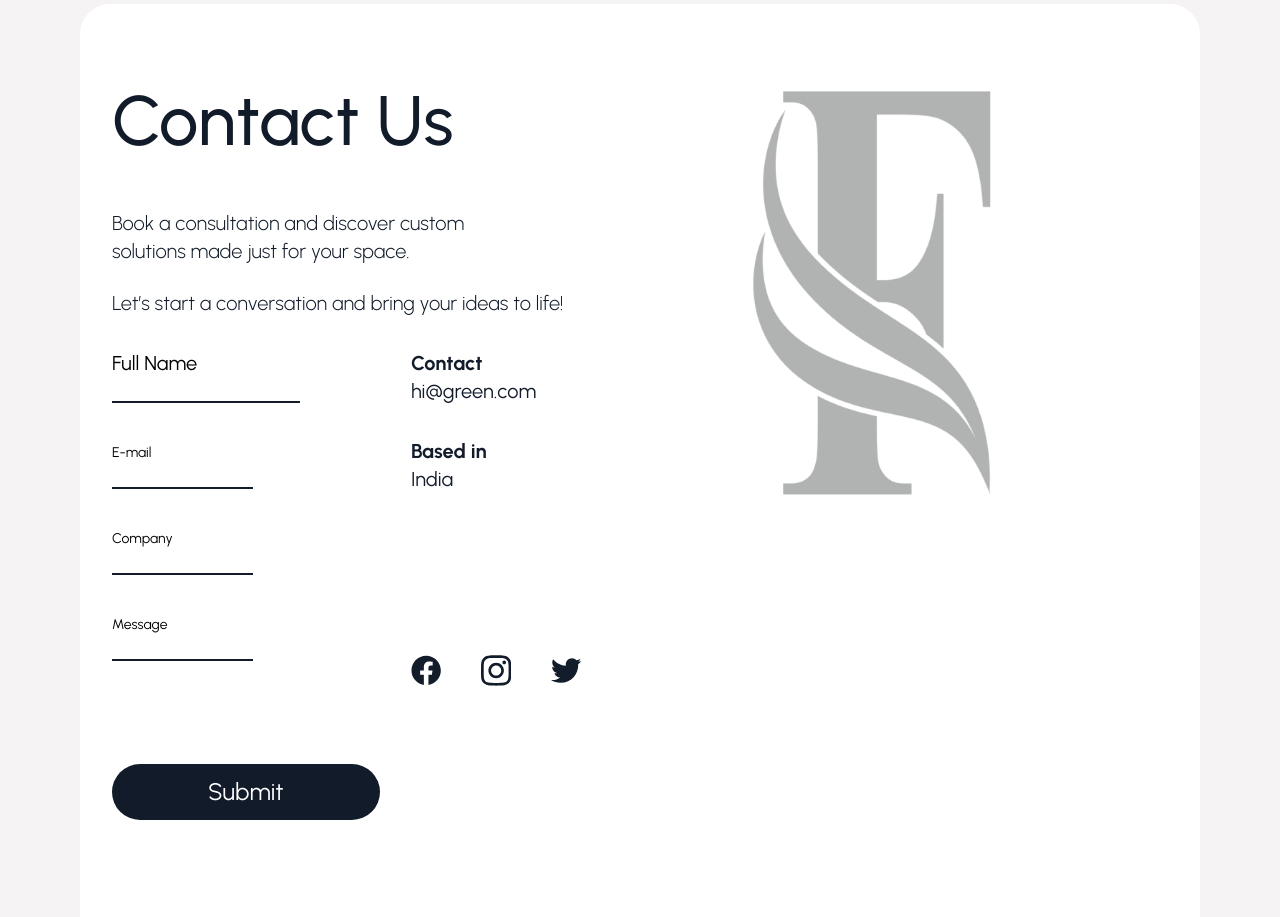
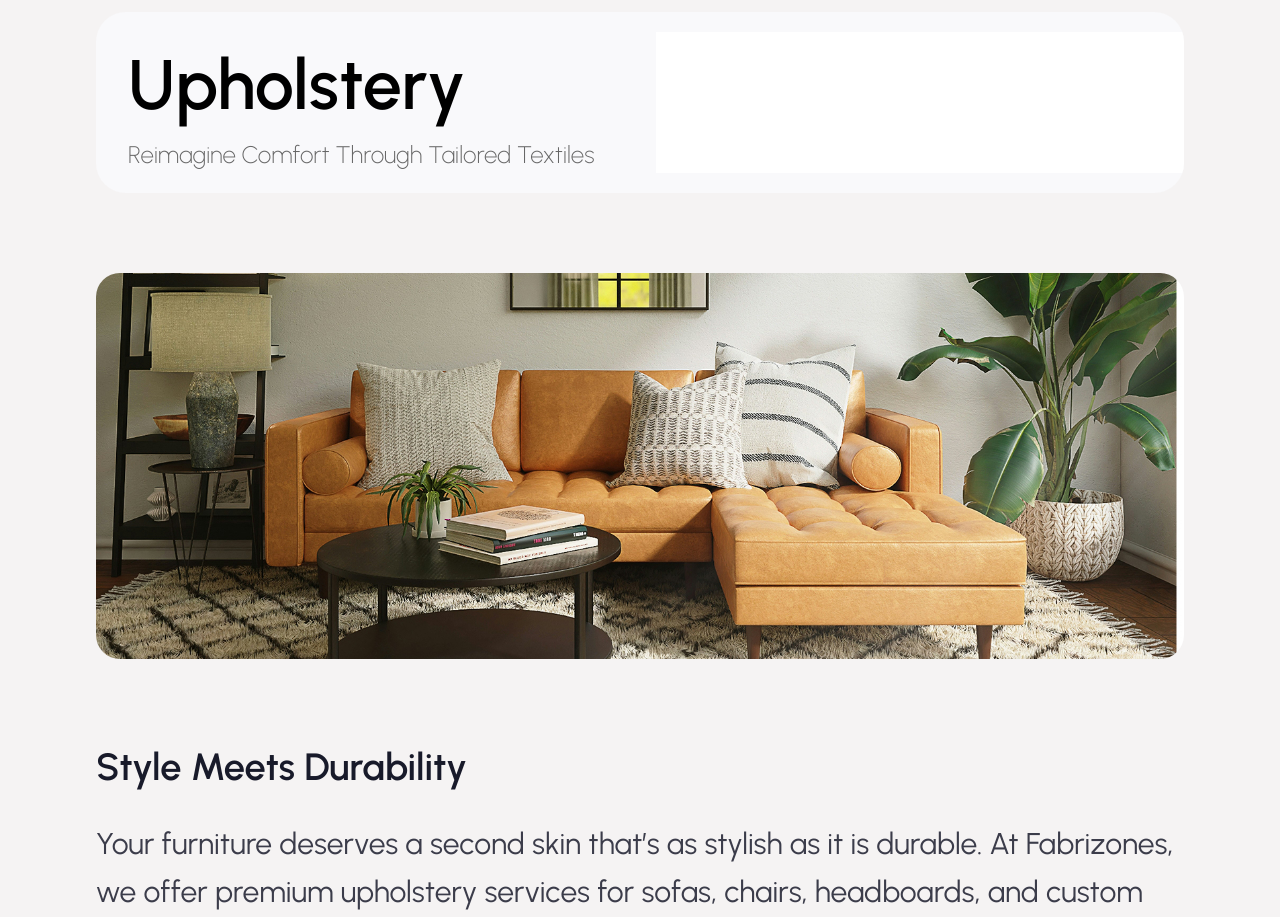
Before and after one commit to Shresthap21/Fabrizones, a Next.js app: page /products/blinds in a window 1280 px wide. Shown: the part 180-1097 px from the top of the page. Built offline with nearby package versions, Linux system fonts and the light colour scheme.

Commit message:
feat: update products dropdown and data

```diff
--- a/app/products/[slug]/page.js
+++ b/app/products/[slug]/page.js
@@ -12,10 +12,10 @@ export default function Page({ params }) {
     <div className="pt-[12rem] mx-[6rem] flex flex-col items-center space-y-12">
       <div className="w-full flex flex-col gap-y-20">
         {/* Header */}
-        <div className="bg-[#F9F9FB] w-full py-5 px-10 rounded-[30px] flex justify-between font-urbanist">
+        <div className="bg-[#F9F9FB] w-full py-5 pl-8 overflow-hidden rounded-[30px] flex justify-between font-urbanist">
           <div className="">
-            <div className="text-[60px] font-semibold">{data.title}</div>
-            <div className="font-extralight text-[22px] text-[#666666]">
+            <div className="text-[70px] font-semibold">{data.title}</div>
+            <div className="font-extralight text-[24px] text-[#666666]">
               {data.tagline}
             </div>
           </div>
@@ -86,17 +86,17 @@ export default function Page({ params }) {
       </div>
 
       {/* Lower container */}
-      <div className="bg-[#F9F9FB] w-full py-8 px-12 rounded-[30px] grid grid-cols-2 items-center font-urbanist">
-        <div>
+      <div className="bg-[#F9F9FB] w-full py-8 pl-12 rounded-[30px] grid grid-cols-2 items-center font-urbanist">
+
           <div className="text-[50px] leading-[1.2] font-semibold">
             Create the Perfect <br /> Backdrop
           </div>
-        </div>
+
 
         <div className="flex justify-end">
-          <div className="bg-white px-6 py-4 flex gap-10">
-            <Button isHomePage={false} size="medium" />
-            <button className="border border-[#666666] text-[#666666] px-6 py-3 text-base rounded-sm font-medium hover:bg-[#F0F0F0] transition-all">
+          <div className="bg-white px-20 py-8 flex justify-center gap-10">
+            <Button isHomePage={false} size="default" />
+            <button className="border border-[#666666] text-[#666666] px-8 py-3 text-base rounded-sm font-medium hover:bg-[#F0F0F0] transition-all">
               Explore Services
             </button>
           </div>
--- a/components/ProductsDropdown.jsx
+++ b/components/ProductsDropdown.jsx
@@ -1,46 +1,55 @@
 import React from "react";
 import Link from "next/link";
-import { LuBlinds, LuBrickWall } from "react-icons/lu";
-import { FiHome, FiGrid, FiSliders, FiMonitor, FiLayers, FiBox, FiSun, FiZap } from "react-icons/fi";
+import { LuBlinds, LuBrickWall, LuArmchair  } from "react-icons/lu";
+import { FiLayout } from "react-icons/fi";
 
 const products = [
-  { label: "Curtains and Drapery", icon: <FiHome />},
+  { label: "Curtains and Drapery", icon: <FiLayout/>},
   { label: "Blinds", icon: <LuBlinds />},
-  { label: "Fabrics", icon: <FiSliders />},
-  { label: "Upholstery", icon: <FiMonitor />},
+  { label: "Fabrics", icon: "/assets/images/our-products/icons-dropdown/fabrics-icon.jpg"},
+  { label: "Upholstery", icon: <LuArmchair/>},
   { label: "Wall Treatment", icon: <LuBrickWall />},
-  { label: "Flooring", icon: <FiBox />},
-  { label: "Outdoor Shades", icon: <FiSun />},
-  { label: "Home Automation", icon: <FiZap />},
+  { label: "Flooring", icon: "/assets/images/our-products/icons-dropdown/flooring-icon.jpg"},
+  { label: "Outdoor Shades", icon: "/assets/images/our-products/icons-dropdown/outdoor-icon.jpg"},
+  { label: "Home Automation", icon: "/assets/images/our-products/icons-dropdown/home-icon.jpg"},
 ];
 
 const ProductsDropdown = () => {
   return (
-      <div className="font-urbanist w-full bg-white px-10 py-5">
-        <h2 className="mb-6 font-semibold text-[#97A3B7] text-sm">OUR PRODUCTS</h2>
 
-      <div className="flex gap-x-12">
+      <div className="relative mt-3 font-urbanist w-full px-[5.5rem] pb-14 ">
+        <div className="w-full absolute top-0 left-0 h-[1px] bg-black  z-50"></div>
+        <h2 className="mb-6 pt-5 font-semibold text-[#97A3B7] text-sm">OUR PRODUCTS</h2>
+
+      <div className="flex  gap-x-12">
         {/* Product Grid */}
         <div className="grid grid-cols-2 md:grid-cols-4 gap-x-[3rem] gap-y-2">
           {products.map((item, idx) => (
   <Link
     key={idx}
     href={`/products/${item.label.replaceAll(" ", "-").toLowerCase()}`}
-              className="flex items-center gap-3"
+    className="flex items-center gap-3 py-5"
   >
-              <span className="text-2xl text-black">{item.icon}</span>
+    <span className="text-2xl text-black">
+      {typeof item.icon === "string" ? (
+        <img src={item.icon} alt={item.label} className="w-6 h-6 object-contain" />
+      ) : (
+        item.icon
+      )}
+    </span>
     <span className="text-[#111B29] text-base font-semibold">
       {item.label}
     </span>
   </Link>
 ))}
+
         </div>
 
         {/* Insight Box */}
-        <div className=" bg-[#FAFBFD] p-6 ">
+        <div className="absolute right-0 top-0 bg-[#FAFBFD] min-h-full p-6 pr-20 ">
           <p className="text-gray-400 text-sm uppercase font-semibold mb-2">Insight</p>
-          <img src="/assets/insight-illustration.png" alt="Insight" className="mb-4 rounded-md" />
-          <p className="text-sm text-gray-700 font-medium">
+          <img src="/assets/images/our-products/Illustration.jpg" alt="Insight" className="mb-4 rounded-[15px]" />
+          <p className="text-base w-[80%] text-[#111B29] font-medium">
             Choosing the Right Drapes for Your Space
           </p>
         </div>
--- a/data/products.js
+++ b/data/products.js
@@ -67,5 +67,137 @@ Whether you’re restoring heirloom furniture or creating a fresh look, our team
         "Doorstep consultation and removal-installation services"
       ]
     }
-  }
+  },
+  "blinds": {
+    title: "Upholstery",
+    tagline: "Reimagine Comfort Through Tailored Textiles",
+    heroImage: "/assets/images/our-products/uphoistery-image.jpg",
+    introSection: {
+      heading: "Style Meets Durability",
+      description: `Your furniture deserves a second skin that’s as stylish as it is durable. At Fabrizones, we offer premium upholstery services for sofas, chairs, headboards, and custom furniture.
+Our curated fabric selection includes luxurious textures and hard-wearing materials designed to enhance both aesthetics and longevity.
+Whether you’re restoring heirloom furniture or creating a fresh look, our team ensures a flawless fit and finish every time.`
+    },
+    whyChoose: {
+      heading: "Our Upholstery Services Include:",
+      points: [
+        "Upholstery for residential and commercial furniture",
+        "Durable fabrics: suede, velvet, leatherette, jacquard, linen blends",
+        "Custom patterns, textures, and piping options",
+        "Cushion filling, lining, and frame reinforcement",
+        "Fabric protection and stain-resistant coating",
+        "Doorstep consultation and removal-installation services"
+      ]
+    }
+  },
+  "fabrics": {
+    title: "Upholstery",
+    tagline: "Reimagine Comfort Through Tailored Textiles",
+    heroImage: "/assets/images/our-products/uphoistery-image.jpg",
+    introSection: {
+      heading: "Style Meets Durability",
+      description: `Your furniture deserves a second skin that’s as stylish as it is durable. At Fabrizones, we offer premium upholstery services for sofas, chairs, headboards, and custom furniture.
+Our curated fabric selection includes luxurious textures and hard-wearing materials designed to enhance both aesthetics and longevity.
+Whether you’re restoring heirloom furniture or creating a fresh look, our team ensures a flawless fit and finish every time.`
+    },
+    whyChoose: {
+      heading: "Our Upholstery Services Include:",
+      points: [
+        "Upholstery for residential and commercial furniture",
+        "Durable fabrics: suede, velvet, leatherette, jacquard, linen blends",
+        "Custom patterns, textures, and piping options",
+        "Cushion filling, lining, and frame reinforcement",
+        "Fabric protection and stain-resistant coating",
+        "Doorstep consultation and removal-installation services"
+      ]
+    }
+  },
+  "wall-treatment": {
+    title: "Upholstery",
+    tagline: "Reimagine Comfort Through Tailored Textiles",
+    heroImage: "/assets/images/our-products/uphoistery-image.jpg",
+    introSection: {
+      heading: "Style Meets Durability",
+      description: `Your furniture deserves a second skin that’s as stylish as it is durable. At Fabrizones, we offer premium upholstery services for sofas, chairs, headboards, and custom furniture.
+Our curated fabric selection includes luxurious textures and hard-wearing materials designed to enhance both aesthetics and longevity.
+Whether you’re restoring heirloom furniture or creating a fresh look, our team ensures a flawless fit and finish every time.`
+    },
+    whyChoose: {
+      heading: "Our Upholstery Services Include:",
+      points: [
+        "Upholstery for residential and commercial furniture",
+        "Durable fabrics: suede, velvet, leatherette, jacquard, linen blends",
+        "Custom patterns, textures, and piping options",
+        "Cushion filling, lining, and frame reinforcement",
+        "Fabric protection and stain-resistant coating",
+        "Doorstep consultation and removal-installation services"
+      ]
+    }
+  },
+  "flooring": {
+    title: "Upholstery",
+    tagline: "Reimagine Comfort Through Tailored Textiles",
+    heroImage: "/assets/images/our-products/uphoistery-image.jpg",
+    introSection: {
+      heading: "Style Meets Durability",
+      description: `Your furniture deserves a second skin that’s as stylish as it is durable. At Fabrizones, we offer premium upholstery services for sofas, chairs, headboards, and custom furniture.
+Our curated fabric selection includes luxurious textures and hard-wearing materials designed to enhance both aesthetics and longevity.
+Whether you’re restoring heirloom furniture or creating a fresh look, our team ensures a flawless fit and finish every time.`
+    },
+    whyChoose: {
+      heading: "Our Upholstery Services Include:",
+      points: [
+        "Upholstery for residential and commercial furniture",
+        "Durable fabrics: suede, velvet, leatherette, jacquard, linen blends",
+        "Custom patterns, textures, and piping options",
+        "Cushion filling, lining, and frame reinforcement",
+        "Fabric protection and stain-resistant coating",
+        "Doorstep consultation and removal-installation services"
+      ]
+    }
+  },
+  "outdoor-shades": {
+    title: "Upholstery",
+    tagline: "Reimagine Comfort Through Tailored Textiles",
+    heroImage: "/assets/images/our-products/uphoistery-image.jpg",
+    introSection: {
+      heading: "Style Meets Durability",
+      description: `Your furniture deserves a second skin that’s as stylish as it is durable. At Fabrizones, we offer premium upholstery services for sofas, chairs, headboards, and custom furniture.
+Our curated fabric selection includes luxurious textures and hard-wearing materials designed to enhance both aesthetics and longevity.
+Whether you’re restoring heirloom furniture or creating a fresh look, our team ensures a flawless fit and finish every time.`
+    },
+    whyChoose: {
+      heading: "Our Upholstery Services Include:",
+      points: [
+        "Upholstery for residential and commercial furniture",
+        "Durable fabrics: suede, velvet, leatherette, jacquard, linen blends",
+        "Custom patterns, textures, and piping options",
+        "Cushion filling, lining, and frame reinforcement",
+        "Fabric protection and stain-resistant coating",
+        "Doorstep consultation and removal-installation services"
+      ]
+    }
+  },
+  "home-automation": {
+    title: "Upholstery",
+    tagline: "Reimagine Comfort Through Tailored Textiles",
+    heroImage: "/assets/images/our-products/uphoistery-image.jpg",
+    introSection: {
+      heading: "Style Meets Durability",
+      description: `Your furniture deserves a second skin that’s as stylish as it is durable. At Fabrizones, we offer premium upholstery services for sofas, chairs, headboards, and custom furniture.
+Our curated fabric selection includes luxurious textures and hard-wearing materials designed to enhance both aesthetics and longevity.
+Whether you’re restoring heirloom furniture or creating a fresh look, our team ensures a flawless fit and finish every time.`
+    },
+    whyChoose: {
+      heading: "Our Upholstery Services Include:",
+      points: [
+        "Upholstery for residential and commercial furniture",
+        "Durable fabrics: suede, velvet, leatherette, jacquard, linen blends",
+        "Custom patterns, textures, and piping options",
+        "Cushion filling, lining, and frame reinforcement",
+        "Fabric protection and stain-resistant coating",
+        "Doorstep consultation and removal-installation services"
+      ]
+    }
+  },
 };
```
Lines whose indentation alone changed are shown as unchanged.
